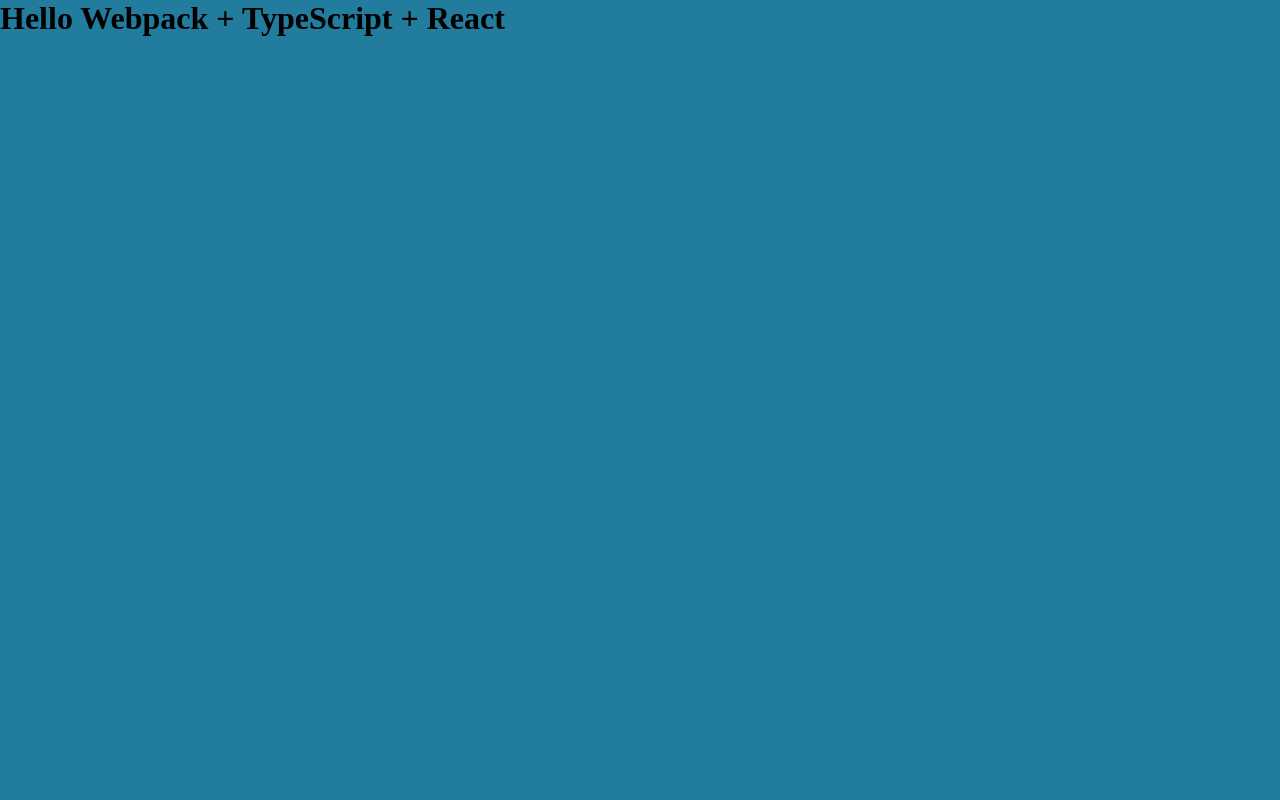
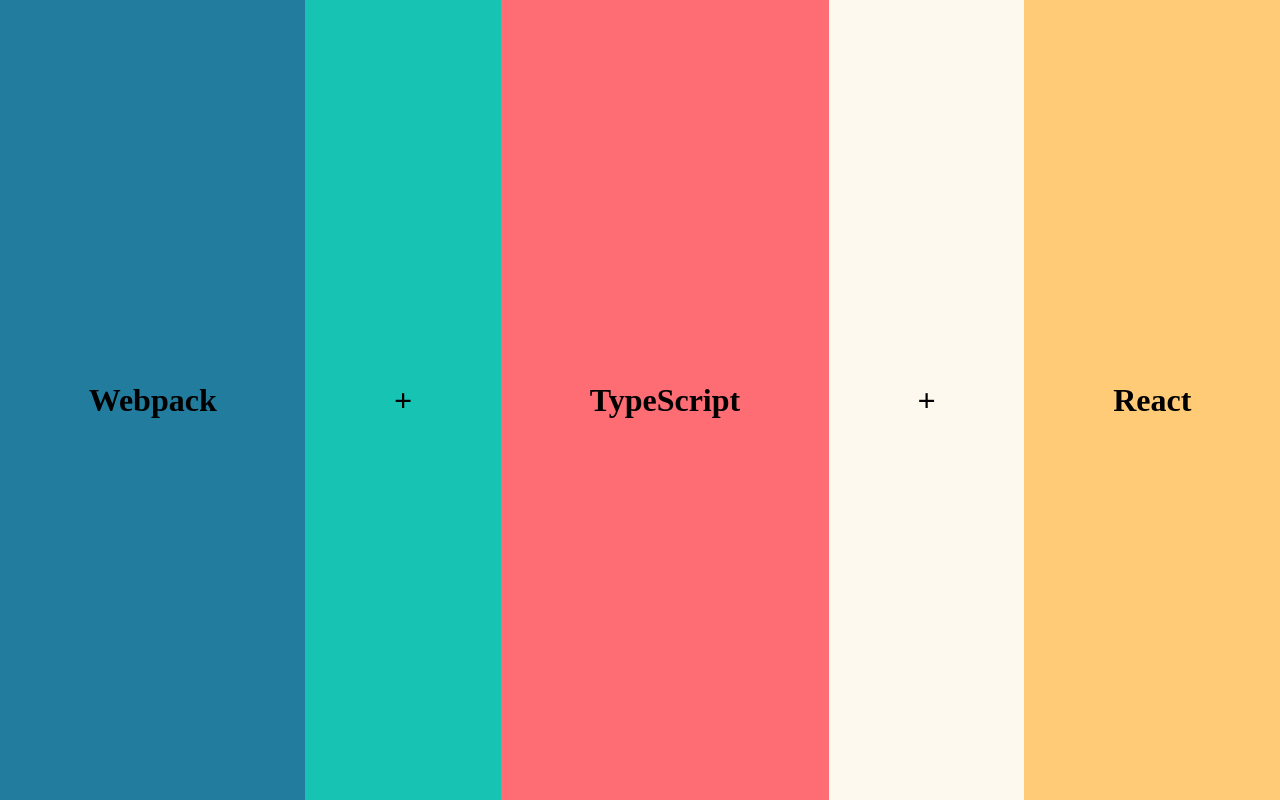
Before and after one commit to scottc11/react-webpack, a React app: page / in a window 1280 px wide. Built offline with nearby package versions, Linux system fonts and the light colour scheme.

Commit message:
typescript example component

```diff
--- a/src/App.tsx
+++ b/src/App.tsx
@@ -1,11 +1,16 @@
 import React from 'react';
+import TextTile, { TileColor } from './components/TextTile/TextTile';
 
 function App() {
     return (
         <div className='app'>
-            <h1>
-                Hello Webpack + TypeScript + React
-            </h1>
+            <div className='tile-container'>
+                <TextTile text={'Webpack'} backgroundColor={TileColor.BLUE} />
+                <TextTile text={'+'} backgroundColor={TileColor.GREEN} />
+                <TextTile text={'TypeScript'} backgroundColor={TileColor.ORANGE} />
+                <TextTile text={'+'} backgroundColor={TileColor.WHITE} />
+                <TextTile text={'React'} backgroundColor={TileColor.YELLOW} />
+            </div>
         </div>
     )
 }
--- /dev/null
+++ b/src/components/TextTile/TextTile.scss
@@ -0,0 +1,14 @@
+@import "../../variables.scss";
+
+.text-tile {
+    height: 100vh;
+    text-align: center;
+    display: flex;
+    justify-content: center;
+    align-items: center;
+    flex-grow: 1;
+
+    &--blue {
+        background-color: $blue;
+    }
+}
--- /dev/null
+++ b/src/components/TextTile/TextTile.tsx
@@ -0,0 +1,41 @@
+import React from "react";
+import './TextTile.scss';
+
+export enum TileColor {
+    ORANGE,
+    YELLOW,
+    BLUE,
+    GREEN,
+    WHITE
+}
+
+interface TextTileProps {
+    text: string,
+    backgroundColor?: TileColor
+}
+
+const TextTile = (props: TextTileProps) => {
+    const getBackgroundColor = (color: TileColor) => {
+        switch (color) {
+            case TileColor.BLUE:
+                return 'bg--blue';
+            case TileColor.WHITE:
+                return 'bg--white';
+            case TileColor.GREEN:
+                return 'bg--green';
+            case TileColor.YELLOW:
+                return 'bg--yellow';
+            case TileColor.ORANGE:
+                return 'bg--orange';
+            default:
+                return '';
+        }
+    }
+    return (
+        <div className={`text-tile ${getBackgroundColor(props.backgroundColor)}`}>
+            <h1>{props.text}</h1>
+        </div>
+    )
+}
+
+export default TextTile;
--- a/src/styles.scss
+++ b/src/styles.scss
@@ -1,9 +1,4 @@
-/* Palette */
-$cg-blue: #227c9dff;
-$tiffany-blue: #17c3b2ff;
-$maximum-yellow-red: #ffcb77ff;
-$floral-white: #fef9efff;
-$light-coral: #fe6d73ff;
+@import "./variables.scss";
 
 $app-background-color: $cg-blue;
 
@@ -16,3 +11,33 @@ body, h1, h2, h3, h4, h5, h6 {
     width: 100vw;
     height: 100vh;
 }
+
+.tile-container {
+    display: flex;
+    align-items: center;
+    justify-content: space-evenly;
+}
+
+$blue: $cg-blue;
+$green: $tiffany-blue;
+$yellow: $maximum-yellow-red;
+$orange: $light-coral;
+$white: $floral-white;
+
+.bg {
+    &--blue {
+        background-color: $blue;
+    }
+    &--green {
+        background-color: $green;
+    }
+    &--yellow {
+        background-color: $yellow;
+    }
+    &--orange {
+        background-color: $orange;
+    }
+    &--white {
+        background-color: $white;
+    }
+}
--- /dev/null
+++ b/src/variables.scss
@@ -0,0 +1,12 @@
+/* Palette */
+$cg-blue: #227c9dff;
+$tiffany-blue: #17c3b2ff;
+$maximum-yellow-red: #ffcb77ff;
+$floral-white: #fef9efff;
+$light-coral: #fe6d73ff;
+
+$blue: $cg-blue;
+$green: $tiffany-blue;
+$yellow: $maximum-yellow-red;
+$orange: $light-coral;
+$white: $floral-white;
```
Also changed, not shown: 1 other file (tests, documents, lock files or other folders).
